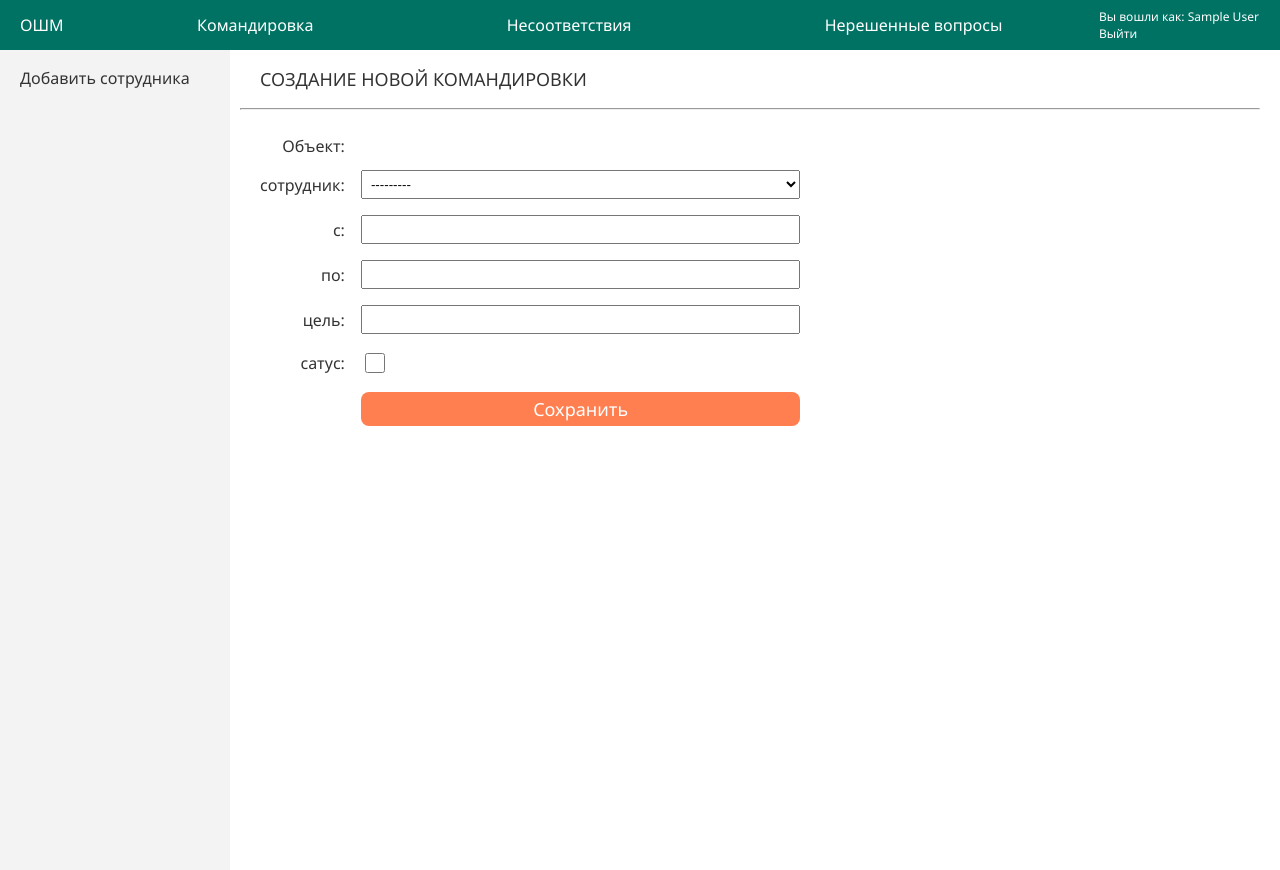
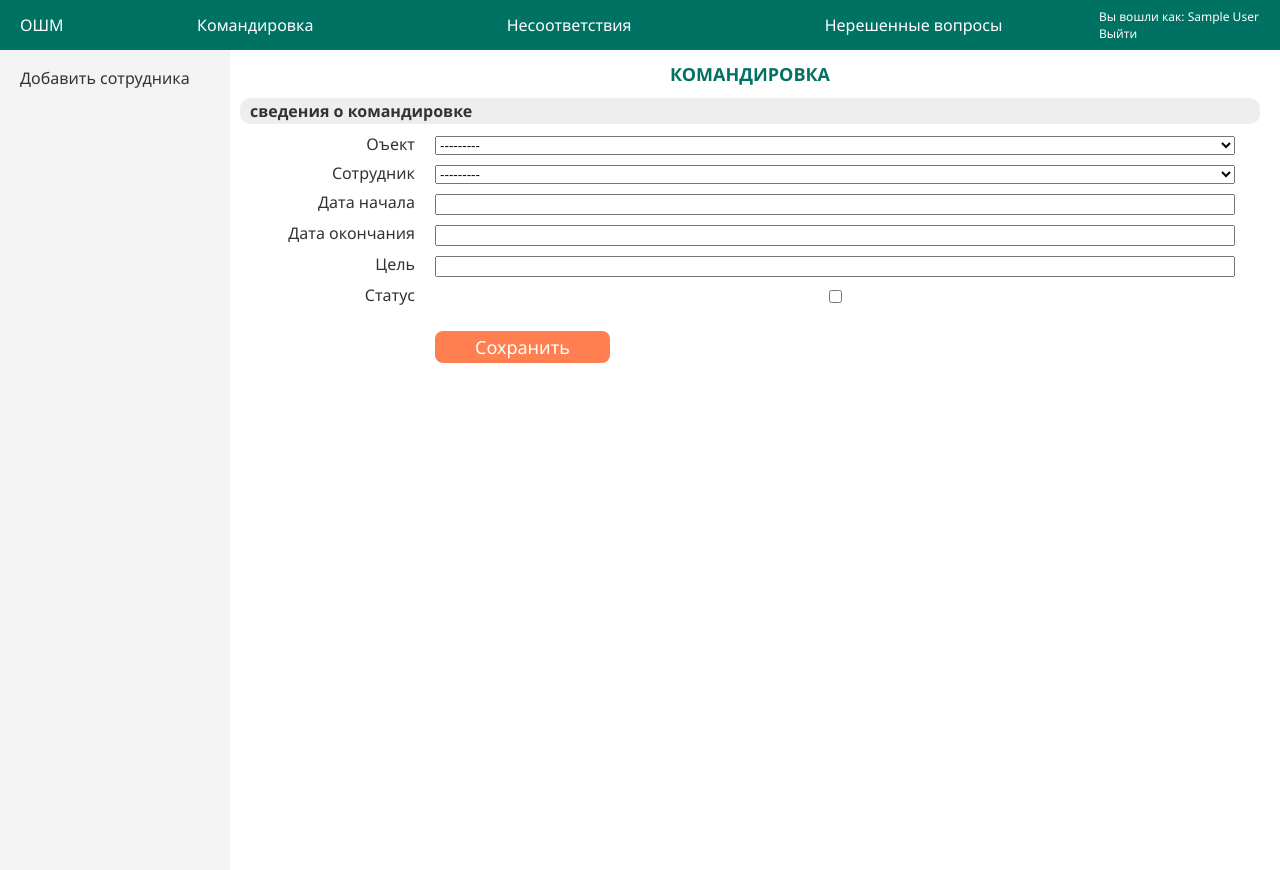
Before and after one commit to Degtyrev/portal, a Django app: page /home/business_trip/create/ in a window 1280 px wide. Run offline with Django 4.2, Linux system fonts and the light colour scheme; the visitor is signed in with stand-in values (Sample User, id 1); data comes from the database, SQL or seed files in the repository; data that the repository does not hold is empty.

Commit message:
изменены стили для формы

```diff
--- a/supervision/static/css/styles.css
+++ b/supervision/static/css/styles.css
@@ -1,9 +1,24 @@
 body{
     font-family: "wf_segoe-ui_semilight", "Segoe UI Semilight", "Segoe WP Semilight", "Segoe UI", "Segoe WP", Tahoma, Arial, sans-serif;
+    box-sizing: border-box;
 }
 h1{
     font-size: 18px;
     text-transform: uppercase;
+}
+.btn{
+    border: none;
+    padding: 4px 40px;
+    /*width: 100%;*/
+    border-radius: 8px;
+    background-color: #FF7F50FF;
+    color: white;
+    font-family: inherit;
+    font-size: 18px;
+    cursor: pointer;
+}
+.btn:hover{
+    background-color: rgb(246, 100, 52);
 }
 .wrapper{
     display: grid;
@@ -60,6 +75,58 @@ h1{
 .new_btn:hover{
     background-color: rgb(246, 100, 52);
 }
+/*================== FORMS ======================*/
+.form_wrap{
+
+}
+.form_title{
+    margin: 15px 0;
+    text-align: center;
+    font-size: 18px;
+    text-transform: uppercase;
+    color: #007264;
+    font-weight: 600;
+}
+.form_name{
+    margin-bottom: 10px;
+}
+.form_error{
+
+}
+.form_section{
+    /*background: #eeeeee;*/
+    margin-bottom: 10px;
+    padding-bottom: 10px;
+    border-radius: 10px;
+}
+.form_section_name{
+    background: #eee;
+    margin-bottom: 7px;
+    padding: 5px 10px;
+    font-weight: bolder;
+    border-radius: 10px;
+}
+.form_block{
+    padding: 5px 25px;
+}
+.form_label{
+text-align: right;
+}
+.form_input{
+    max-width: 60%;
+    min-width: 250px;
+    padding: 5px 3px;
+}
+.form_content{
+    display: grid;
+    grid-template-columns: 150px 1fr;
+    gap: 20px;
+}
+.form_btn{
+    margin-left: 195px;
+}
+/*================== FORMS end======================*/
+
 
 .sidebar{
     padding-left: 20px;
@@ -152,20 +219,7 @@ td>input{
     border: none;
     padding: 5px;
 }
-.btn{
-    border: none;
-    padding: 7px 0;
-    width: 100%;
-    border-radius: 8px;
-    background-color: #FF7F50FF;
-    color: white;
-    font-family: inherit;
-    font-size: 18px;
-    cursor: pointer;
-}
-.btn:hover{
-    background-color: rgb(246, 100, 52);
-}
+
 .login__btn{
     border: none;
     padding: 7px 0;
@@ -319,46 +373,6 @@ font-size: 14px;
     width: 20px;
 }
 
-.business_trip__form_create{
-    /*max-width: 350px;*/
-    /*margin: 0 auto;*/
-    /*margin-top: 20px;*/
-    display: grid;
-    grid-template-columns: auto 1fr;
-    grid-gap: 16px;
-    /*border: 1px solid #c1c1c1;*/
-    /*background: #f9f9f9;*/
-    padding: 20px;
-    align-items: center;
-}
-.form_add_lable{
-    grid-column: 1/2;
-    text-align: right;
-}
-.form_add_intput
- {
-    grid-column: 2/3;
-}
-.form_add_intput>input,
-.form_add_intput>select,
-.create_trip{
-    width: 50%;
-    box-sizing: border-box;
-    padding: 5px;
-}
-.intup_activ>input{
-    width: 20px;
-    height: 20px;
-}
-
-.business_trip__form_extens{
-    display: grid;
-    grid-template-columns: auto 1fr;
-    grid-gap: 16px;
-    padding: 20px;
-    align-items: center;
-}
-
 /*----------------Узлы-----------*/
 .unit__block{
     margin-bottom: 7px;
--- a/supervision/templates/base_generic.html
+++ b/supervision/templates/base_generic.html
@@ -29,7 +29,7 @@
             <div class="nav__menu">
                 <ul class="nav__menu_list">
                     <li class="nav__menu_item"><a class="nav__menu_link" href="{% url 'business_trip' %}">Командировка</a></li>
-                    <li class="nav__menu_item"><a class="nav__menu_link" href="{% url 'mismatch' %}">Несоответствия</a></li>
+                    <li class="nav__menu_item"><a class="nav__menu_link" href="{% url 'mismatch_list' %}">Несоответствия</a></li>
                     <li class="nav__menu_item"><a class="nav__menu_link" href="#">Нерешенные вопросы</a></li>
                 </ul>
             </div>
--- a/supervision/templates/supervision/businesstrip_form.html
+++ b/supervision/templates/supervision/businesstrip_form.html
@@ -16,51 +16,86 @@
 {% block content %}
 
 
-            <div class="content_title">
-                 <h1 class="title">Создание новой командировки</h1>
+{#            <div class="content_title">#}
+{#                 <h1 class="title">Создание новой командировки</h1>#}
 {#                <div class="new_btn">#}
 {#                    <a href="#" class="new_link">+ Добавить</a>#}
 {#                </div>#}
-            </div>
-            <hr>
+{#            </div>#}
+{#            <hr>#}
 
 
 
-<form action="" method="post" class="business_trip__form_create">
+<form action="" method="post" class="form_wrap">
     {% csrf_token %}
-    {{ form.non_field_errors }}
-{#    <table>#}
-{#    {{ form.as_table }}#}
-{#    </table>'plaсe':'Объект', 'user':'сотрудник',#}
-    {# 'start':'С', 'end':'По', 'purpose':'Цель',#}
-    {# 'activ':'дайствующая'#}
 
-    {{ form.plaсe.errors }}
-    <label class="form_add_lable" for="{{ form.plaсe.id_for_label }}">Объект:</label>
-    <div class="intup_plaсe form_add_intput">{{ form.plaсe }}</div>
+     <div class="form_title">
+        <h2>Командировка</h2>
+    </div>
+    <div class="form_error">
+        {{ form.non_field_errors }}
+    </div>
 
-    {{ form.user.errors }}
-    <label class="form_add_lable" for="{{ form.user.id_for_label }}">сотрудник:</label>
-    <div class="intup_user form_add_intput">{{ form.user }}</div>
+        <div class="form_section">
+        <div class="form_section_name">
+            <h2>сведения о командировке</h2>
+        </div>
 
-    {{ form.start.errors }}
-    <label class="form_add_lable" for="{{ form.start.id_for_label }}">с:</label>
-    <div class="intup_start form_add_intput">{{ form.start }}</div>
+        <div class="form_block">
+            <div class="form_content">
+              <label class="form_label" for="{{ form.place.id_for_label }}">{{ form.place.label }}</label>
+                {{ form.place }}
+            </div>
+            <div class="form_error">{{ form.place.errors }}</div>
+        </div>
 
-    {{ form.end.errors }}
-    <label class="form_add_lable" for="{{ form.end.id_for_label }}">по:</label>
-    <div class="intup_end form_add_intput">{{ form.end }}</div>
+        <div class="form_block">
+            <div class="form_content">
+              <label class="form_label" for="{{ form.user.id_for_label }}">{{ form.user.label }}</label>
+                {{ form.user }}
+            </div>
+            <div class="form_error">{{ form.user.errors }}</div>
+        </div>
 
-    {{ form.purpose.errors }}
-     <label class="form_add_lable" for="{{ form.purpose.id_for_label }}">цель:</label>
-    <div class="intup_purpose form_add_intput">{{ form.purpose }}</div>
+        <div class="form_block">
+            <div class="form_content">
+              <label class="form_label" for="{{ form.start.id_for_label }}">{{ form.start.label }}</label>
+                {{ form.start }}
+            </div>
+            <div class="form_error">{{ form.start.errors }}</div>
+        </div>
 
-    {{ form.activ.errors }}
-    <label class="form_add_lable" for="{{ form.activ.id_for_label }}">сатус:</label>
-    <div class="intup_activ form_add_intput">{{ form.activ }}</div>
+        <div class="form_block">
+            <div class="form_content">
+              <label class="form_label" for="{{ form.end.id_for_label }}">{{ form.end.label }}</label>
+                {{ form.end }}
+            </div>
+            <div class="form_error">{{ form.end.errors }}</div>
+        </div>
 
-<biv></biv>
-    <input type="submit" value="Сохранить" class="btn create_trip"/>
+        <div class="form_block">
+            <div class="form_content">
+              <label class="form_label" for="{{ form.purpose.id_for_label }}">{{ form.purpose.label }}</label>
+                {{ form.purpose }}
+            </div>
+            <div class="form_error">{{ form.purpose.errors }}</div>
+        </div>
+
+        <div class="form_block">
+            <div class="form_content">
+              <label class="form_label" for="{{ form.activ.id_for_label }}">{{ form.activ.label }}</label>
+                {{ form.activ }}
+            </div>
+            <div class="form_error">{{ form.activ.errors }}</div>
+        </div>
+
+    </div>
+
+
+
+        <biv class="form_btn">
+          <input type="submit" value="Сохранить" id="create_business_trip" class="btn ">
+        </biv>
 
 </form>
 {% endblock %}
--- a/supervision/templates/supervision/unit_form.html
+++ b/supervision/templates/supervision/group_form.html
@@ -1,4 +1,6 @@
 {% extends "base_generic.html" %}
+{% load static %}
+
  {% block title %}
      <title>{{ title }}</title>
 {% endblock %}
--- a/supervision/views.py
+++ b/supervision/views.py
@@ -1,5 +1,5 @@
 from django.contrib.auth.views import LoginView
-from django.shortcuts import render
+from django.shortcuts import render, redirect
 from .models import *
 import datetime
 
@@ -88,6 +88,7 @@ def mismatch_detail(request, pk):
 
 
 #--- ФОРМЫ------
+from .forms import *
 
 from django.contrib.auth.decorators import permission_required
 
@@ -100,7 +101,7 @@ import datetime
 # @permission_required('catalog.can_mark_returned')
 
 # Обработка формы продления командировки
-from .forms import ExtensionBusinessTripForm
+
 
 def extension_business_trip(request, pk):
     trip_extens = get_object_or_404(BusinessTrip, pk=pk)
@@ -147,47 +148,31 @@ class BusinessTripDelete(DeleteView):
 
 # --------- Редактирование, обновление, удаление  формы  несоответствия
 
-from .forms import CreateMismatchForm
+
 # class MismatchCreate(CreateView):
 #     model = Mismatch
 #     fields = '__all__'
 
 def mismatch_create(request):
 
-    mismatch = Mismatch.objects.all()
+    form = CreateMismatchForm()
 
     if request.method == 'POST':
         form = CreateMismatchForm(request.POST)
 
         if form.is_valid():
-            mismatch.place = form.cleaned_data['place']
-            mismatch.user = form.cleaned_data['user']
-            mismatch.group = form.cleaned_data['group']
-            mismatch.status = form.cleaned_data['status']
-            mismatch.drawing = form.cleaned_data['drawing']
-            mismatch.title = form.cleaned_data['title']
-            mismatch.text = form.cleaned_data['text']
-            mismatch.type = form.cleaned_data['type']
-            mismatch.letter = form.cleaned_data['letter']
-            mismatch.answer = form.cleaned_data['answer']
-            mismatch.solution = form.cleaned_data['solution']
-            mismatch.corrected = form.cleaned_data['corrected']
-            mismatch.date_finding = form.cleaned_data['date_finding']
-            mismatch.factory = form.cleaned_data['factory']
-            mismatch.pack = form.cleaned_data['pack']
-            mismatch.amount = form.cleaned_data['amount']
-
-            mismatch.save()
-
-        return HttpResponseRedirect(reverse('mismatch'))
+            # print(form.cleaned_data)
+            try:
+                Mismatch.objects.create(**form.cleaned_data)
+                return redirect('mismatch_list')
+            except:
+                form.add_error(None, "ошибка добавления несоответстия")
+        # return HttpResponseRedirect(reverse('mismatch'))
     else:
-        # place = BusinessTrip.objects.filter(user_id__exact=request.user.pk)
-        place = Place.objects.all()
-        # user = User.objects.filter(user_id__exact=request.user.pk)
         form = CreateMismatchForm()
 
-    return render(request, 'supervision/mismatch/mismatch_create_form.html',
-                      {'form': form, 'place': place, 'title': 'Несоответстиве'})
+    return render(request, 'supervision/mismatch/mismatch_create.html',
+                      {'form': form, 'title': 'Несоответстиве'})
 
 class MismatchUpdate(UpdateView):
     model = Mismatch
```
Also changed, not shown: supervision/forms.py (+15 -18 lines), supervision/models.py (+10 -4 lines), supervision/templates/index.html (+6 -6 lines), supervision/templates/supervision/mismatch/mismatch_create.html (added, +140 -0 lines), supervision/templates/supervision/mismatch/mismatch_create_form.html (deleted, +0 -56 lines).
